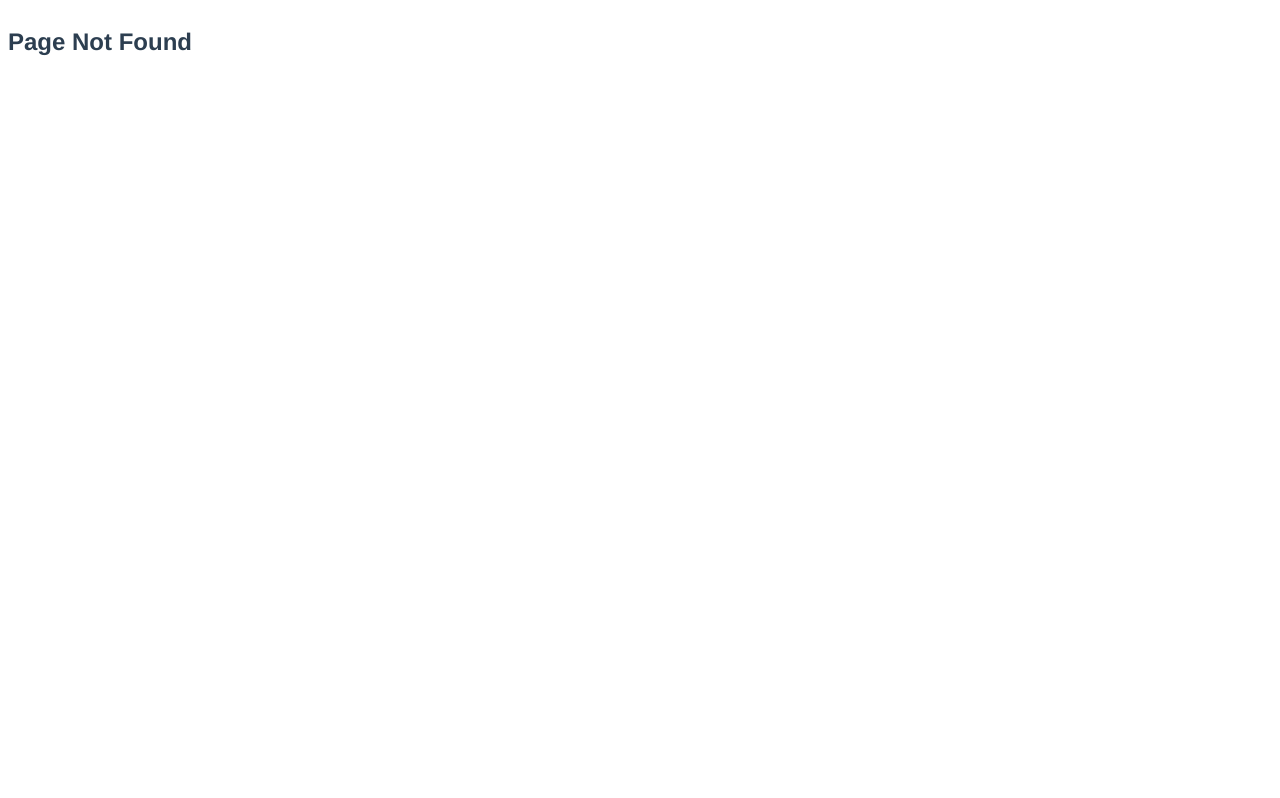
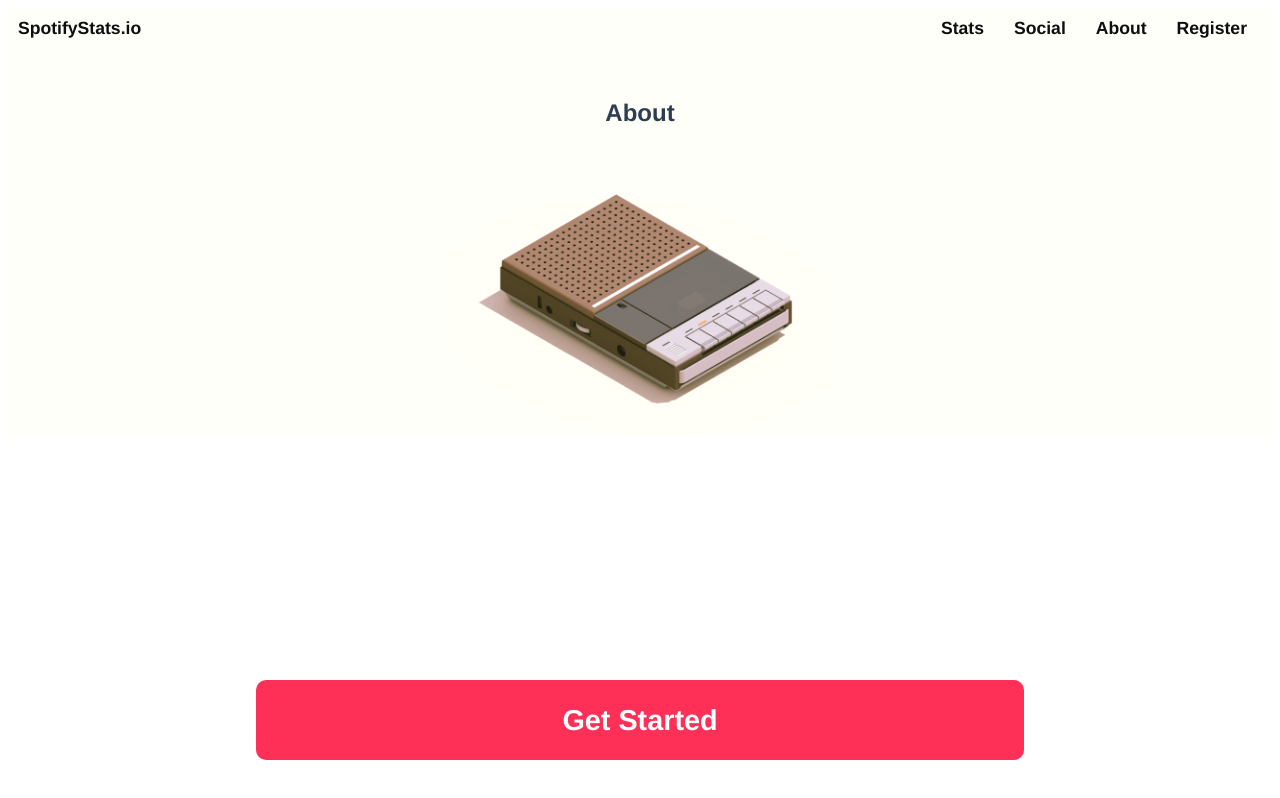
Before and after one commit to richardestes/spotify_vuejs, a Vue app: page /register in a window 1280 px wide. Before the commit this address had no page. Built offline with nearby package versions, Linux system fonts and the light colour scheme; a small style sheet from the web is missing; what lottie-vuejs would draw is missing.

Commit message:
this shit be workin

```diff
--- a/main.js
+++ b/main.js
@@ -6,6 +6,7 @@ import LottieAnimation from "lottie-vuejs"; // import lottie-vuejs
 
 Vue.use(LottieAnimation); // add lottie-animation to your global scope
 Vue.config.productionTip = false
+Vue.config.ignoredElements = [/^ion-/]
 
 new Vue({
   router,
--- a/package.json
+++ b/package.json
@@ -13,6 +13,7 @@
     "lottie-player-vue": "0.0.16",
     "lottie-vuejs": "^0.4.0",
     "vue": "^2.6.11",
+    "vue-ionicons": "^3.0.5",
     "vue-router": "^3.2.0",
     "vuex": "^3.5.1"
   },
@@ -24,6 +25,8 @@
     "babel-eslint": "^10.1.0",
     "eslint": "^6.7.2",
     "eslint-plugin-vue": "^6.2.2",
+    "node-sass": "^5.0.0",
+    "sass-loader": "^10.1.0",
     "vue-template-compiler": "^2.6.11"
   },
   "eslintConfig": {
--- a/public/index.html
+++ b/public/index.html
@@ -5,6 +5,9 @@
     <meta http-equiv="X-UA-Compatible" content="IE=edge">
     <meta name="viewport" content="width=device-width,initial-scale=1.0">
     <link rel="icon" href="<%= BASE_URL %>favicon.ico">
+    <script type="module" src="https://unpkg.com/ionicons@5.0.0/dist/ionicons/ionicons.esm.js"></script>
+    <link href="https://unpkg.com/nprogress@0.2.0/nprogress.css" rel="stylesheet" />
+    <script src="https://unpkg.com/nprogress@0.2.0/nprogress.js"></script>
     <title>SpotifyStats.io</title>
   </head>
   <body>
--- a/src/router/index.js
+++ b/src/router/index.js
@@ -4,6 +4,7 @@ import Home from '../views/Home.vue'
 import Social from '../views/Social.vue'
 import Stats from '../views/Stats.vue'
 import About from '../views/About.vue'
+import Register from '../views/Register.vue'
 import PageNotFound from '../views/components/PageNotFound.vue'
 
 Vue.use(VueRouter)
@@ -30,6 +31,11 @@ const routes = [
     component: About
   },
   {
+    path: '/register',
+    name: 'Register',
+    component: Register
+  },
+  {
     path: '/*',
     component: PageNotFound
   },
--- a/src/views/Home.vue
+++ b/src/views/Home.vue
@@ -1,6 +1,7 @@
 <template>
   <div class="main">
-    <div id="nav">
+    <div v-if="loading">Loading some data</div>
+    <div class="nav">
       <Header />
     </div>
     <div class="getStartedContainer">
@@ -11,7 +12,7 @@
 </template>
 
 <script>
-import Header from '../views/components/Header'
+import Header from "../views/components/Header"
 
 export default {
   name: "Home",
@@ -24,7 +25,8 @@ export default {
   data() {
     return {
       token: '',
-      gifPath: '../assets/21008-social-media-concept.gif'
+      gifPath: '../assets/21008-social-media-concept.gif',
+      loading:false,
     }
   },
   methods: {
@@ -57,8 +59,15 @@ export default {
 };
 </script>
 
-<!-- Add "scoped" attribute to limit CSS to this component only -->
-<style scoped>
+<style lang="scss" scoped>
+@import 'https://unpkg.com/ionicons@4.2.2/dist/css/ionicons.min.css';
+
+figure {
+  margin-block-start: 0;
+  margin-block-end: 0;
+  margin-inline-start: 10px;
+  margin-inline-end: 0;
+}
 .main {
   display: flex;
   flex-direction: column;
--- /dev/null
+++ b/src/views/Register.vue
@@ -0,0 +1,124 @@
+<template>
+  <div class="main">
+    <div class="nav">
+      <Header />
+    </div>
+    <h2>About</h2>
+    <img v-bind:src="require('../assets/cassette_still.gif')" class="aboutImage" />
+    <div class="registerContainer">
+      <button class="registerButton" v-on:click="registerUser(token)">Get Started</button>
+    </div>
+  </div>
+</template>
+
+<script>
+import Header from "../views/components/Header"
+
+export default {
+  components: {
+    Header
+  },
+  data() {
+    return {
+      token: '',
+      userInfo: '',
+      userUrl: '',
+      userId: ''
+    }
+  },
+  created() {
+    if (this.$route.hash) {
+      // Gets token
+      var access_token = this.$route.hash.substring(14,206);
+      this.token = access_token;
+      localStorage.setItem('token',this.token);
+    }
+    else if (localStorage.getItem('token')){
+      // Gets token
+      access_token = localStorage.getItem('token');
+      this.token = access_token;
+      localStorage.setItem('token',this.token);
+    }
+    else {
+      window.alert('No Token Found');
+    }
+  },
+  methods: {
+    async getUserInfo(token){
+      const result = await fetch(`https://api.spotify.com/v1/me`, {
+        method: 'GET',
+        headers: { 'Authorization': 'Bearer ' + token }
+        });
+      const response = await result.json();
+      if (response){
+        this.userInfo = response;
+        this.userId = this.userInfo.id;
+        this.userUrl = 'https://open.spotify.com/user/' + this.userId;
+      }
+      return response;
+    },
+    async registerUser(token) {
+      let dataCall = await userLibraryUpload(token);
+      let retrievedData = await dataCall.json();
+      console.log(retrievedData);
+      async function userLibraryUpload(token) {
+        console.log(token);
+        const body = {token:token};
+        const response = await fetch(
+          'https://y0pt80cel4.execute-api.us-west-1.amazonaws.com/dev/register',
+          {
+            method: 'POST',
+            mode: 'cors',
+            cache: 'no-cache', // *default, no-cache, reload, force-cache, only-if-cached
+            credentials: 'same-origin', // include, *same-origin, omit
+            body: JSON.stringify(body),
+            headers: {
+              "Content-Type": "application/json; charset=utf-8",
+            }
+          }
+        );
+        let rawData = await response;
+        return rawData;
+      }
+    }
+  }
+
+}
+</script>
+
+<style scoped>
+.main {
+  display: flex;
+  flex-direction: column;
+  max-width: 100%;
+  justify-content: center;
+  align-content: center;
+  background-color: #FFFFF9;
+}
+.aboutImage {
+  width: 30vw;
+  align-self: center;
+}
+.registerContainer {
+  display: flex;
+  flex-direction: column;
+  width: 100%;
+  align-items: center;
+}
+.registerButton {
+  font-family: Avenir, Helvetica, Arial, sans-serif;
+  font-weight: bold;
+  background-color:  #FF3057;
+  border-radius: 10px;
+  border: none;
+  width: 60vw;
+  height: 10vh;
+  color:white;
+  /* Adjust the following values, it's just
+   * going to be trial and error: */
+  padding: 0.25rem 0.35rem;
+  font-size: calc(1rem + 1vw);
+  position:absolute;
+  bottom:40px;
+}
+</style>
--- a/src/views/components/Header.vue
+++ b/src/views/components/Header.vue
@@ -7,6 +7,7 @@
     <router-link to="/stats" class="header-link">Stats</router-link>
     <router-link to="/social" class="header-link">Social</router-link>
     <router-link to="/about" class="header-link">About</router-link>
+    <router-link to="/register" class="header-link">Register</router-link>
   </div>
 </div>
 </template>
```
Also changed, not shown: 2 other files (tests, documents, lock files or other folders).
